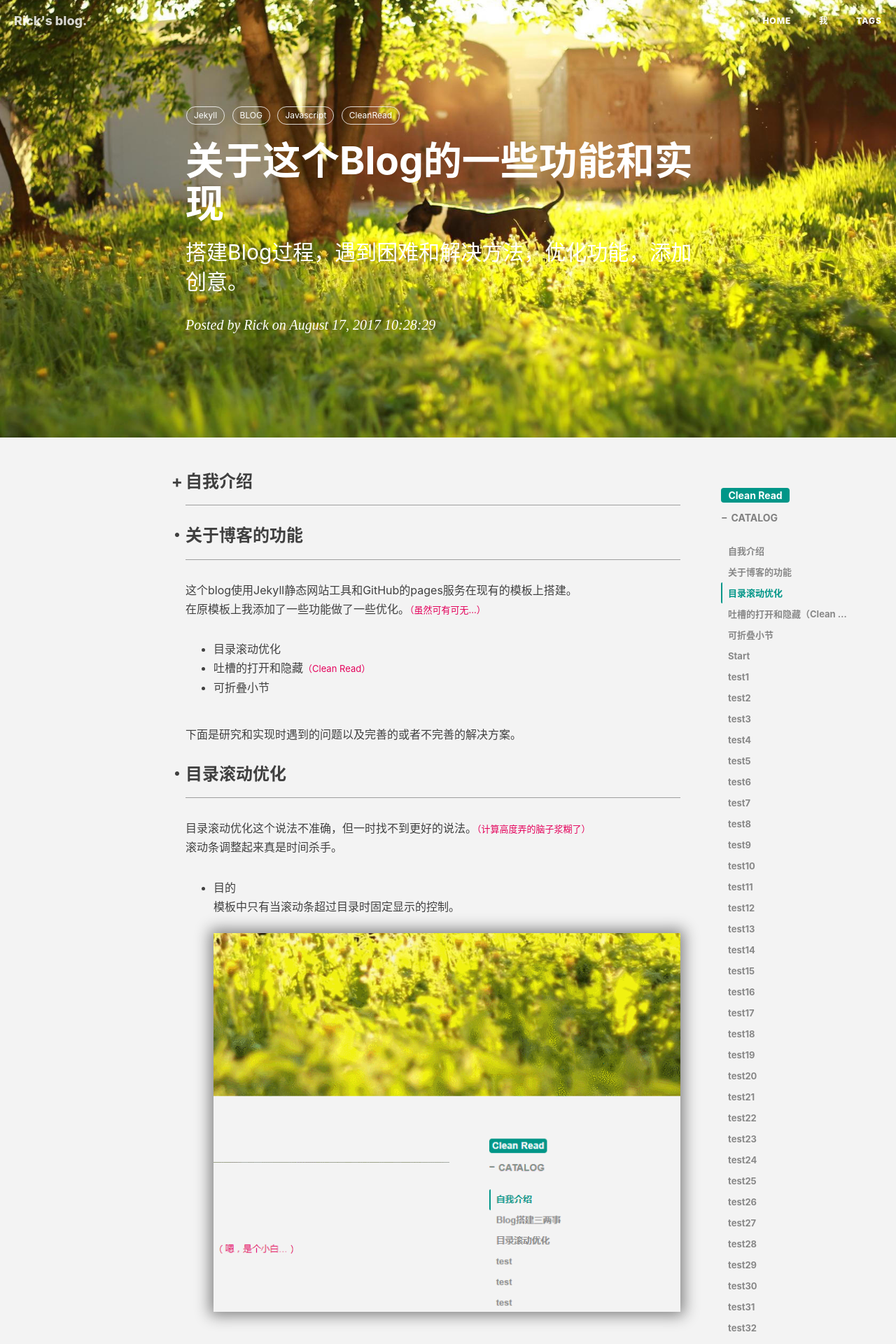
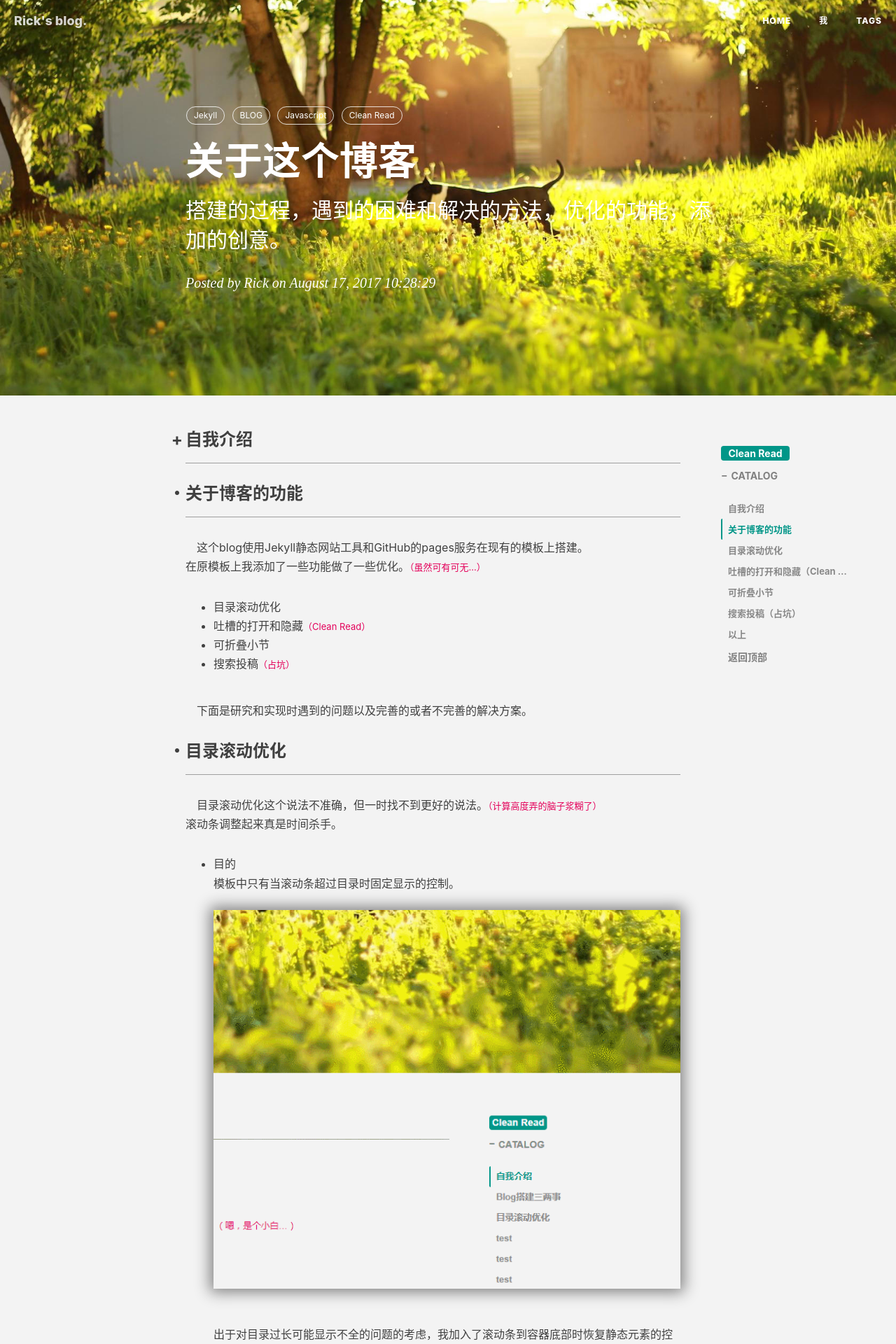
Before and after one commit to zfanli/zfanli.github.io, a Jekyll site: the page built from _posts/2017-08-17-this-blog.md, in a window 1280 px wide. Shown: the top 1920 px of the page at 70% size. Built offline with Jekyll 4.4.1, drawn with Linux system fonts in a browser that asks for light colours; nearby versions of some CDN libraries; comment, search, counter and statistics services are not loaded; some of the changed text lies outside the part shown.

Commit message:
[v1.3]少量优化+新post

````diff
--- a/_config.yml
+++ b/_config.yml
@@ -88,8 +88,8 @@
 # Friends
 friends: [
     {
-        title: "Hux Blog",
-        href: "http://huangxuan.me"
+        title: "我自己",
+        href: "https://critsu.github.io/"
 #    },{
 #        title: "Foo",
 #        href: "#"
--- a/_includes/footer.html
+++ b/_includes/footer.html
@@ -73,7 +73,7 @@
                 <p class="copyright text-muted">
                     Copyright &copy; {{ site.title }} {{ site.time | date: '%Y' }}
                     <br>
-                    Thanks for the author of the Theme, <a href="http://huangxuan.me" target="_blank">Hux</a>.
+                    Based on <a href="http://huangxuan.me" target="_blank">Hux's Theme</a> | Powered by <a href="http://jekyllrb.com/" target="_blank">Jekyll</a>.
                 </p>
             </div>
         </div>
@@ -206,7 +206,7 @@
     /*
      * Doc: https://github.com/davist11/jQuery-One-Page-Nav
      * Fork by Hux to support padding
-     */
+    */
     async("{{ '/js/jquery.nav.js' | prepend: site.baseurl }}", function () {
         $('.catalog-body').onePageNav({
             currentClass: "active",
--- a/_layouts/post.html
+++ b/_layouts/post.html
@@ -97,7 +97,7 @@
                 <div class="fixed mobile-device">
                     <a href="#" class="cleanRead"></a>
                     <hr>
-                    <a href="#top">TOP</a>
+                    <a href="#top" class="catalog-footer">TOP</a>
                 </div>
             {% endif %}
 
--- a/_posts/2017-08-17-this-blog.md
+++ b/_posts/2017-08-17-this-blog.md
@@ -1,7 +1,7 @@
 ---
 layout:     post
-title:      "关于这个Blog的一些功能和实现"
-subtitle:   "搭建Blog过程，遇到困难和解决方法，优化功能，添加创意。"
+title:      "关于这个博客"
+subtitle:   "搭建的过程，遇到的困难和解决的方法，优化的功能，添加的创意。"
 date:       2017-8-17 10:28:29
 author:     "Rick"
 header-img: "img/post-bg/sunshine-dog.jpg"
@@ -10,7 +10,7 @@
     - Jekyll
     - BLOG
     - Javascript
-    - CleanRead
+    - Clean Read
 ---
 
 ### 自我介绍<hide>
@@ -42,6 +42,7 @@
 * 目录滚动优化
 * 吐槽的打开和隐藏（Clean Read）
 * 可折叠小节
+* 搜索投稿（占坑）
 
 下面是研究和实现时遇到的问题以及完善的或者不完善的解决方案。
 
@@ -58,34 +59,35 @@
 * 方法
  ``页面高度 - 目录高度 - footer高度 - 评论框高度 = 目录解除固定的坐标点``
 这个点还要减去fix时的margin值41才是最终判定的点。
-当前滚动条经过这个点的时候出发固定和接触固定的动作。（这个点找了好久才确定..）
-（最终版没有图片上切换固定时抖动的效果，因为那时还没发现要减去fix的margin值...）
+当前滚动条经过这个点的时候触发固定和接触固定的动作。（这个点找了好久才确定..）
+（最终版修复了上面图片中固定解除时抖动的情况，因为那时还没发现要减去fix的margin值...）
 下面做了五十个测试的标题，可以尝试拉滚动条看看效果。
 ```javascript
-                var $window = $(window),
-                    currentTop = $window.scrollTop(),
-                    $catalog = $('.side-catalog'),
-                    catalogHeight = $catalog.outerHeight(),
-                    footerHeight = $("footer").outerHeight(),
-                    subtractHeight = $(".comment").outerHeight(),            // subtract the comment area height
-                    catalogTop = $(document).height() - catalogHeight - footerHeight - subtractHeight,
-                    temp;
-                $catalog.show();
-                if (currentTop >= (catalogTop + 41)) {
-                    $catalog.removeClass('fixed');
-                    temp = catalogTop - $(".post-container").offset().top;
-                    $catalog.css("top", temp);
-                } else if (currentTop < (bannerHeight + 41)) {
-                    $catalog.removeClass('fixed');
-                    $catalog.removeAttr("style");
-                } else {
-                    $catalog.addClass('fixed');
-                    $catalog.removeAttr("style");
-                }
+    var $window = $(window),
+        currentTop = $window.scrollTop(),
+        $catalog = $('.side-catalog'),
+        catalogHeight = $catalog.outerHeight(),
+        footerHeight = $("footer").outerHeight(),
+        subtractHeight = $(".comment").outerHeight(),            // subtract the comment area height
+        catalogTop = $(document).height() - catalogHeight - footerHeight - subtractHeight,
+        temp;
+    $catalog.show();
+    if (currentTop >= (catalogTop + 41)) {
+        $catalog.removeClass('fixed');
+        temp = catalogTop - $(".post-container").offset().top;
+        $catalog.css("top", temp);
+    } else if (currentTop < (bannerHeight + 41)) {
+        $catalog.removeClass('fixed');
+        $catalog.removeAttr("style");
+    } else {
+        $catalog.addClass('fixed');
+        $catalog.removeAttr("style");
+    }
 ```
 
 
 ### 吐槽的打开和隐藏（Clean Read）
+***
 其实是个可有可无的功能。
 
 * 目的
@@ -97,6 +99,7 @@
 隐藏后再次点击就会再次显示出来。
 
 ### 可折叠小节
+***
 还是一个可有可无的功能，我觉得会让体验好一点吧。
 * 目的
 没有，就是觉得应该折叠一下。
@@ -108,75 +111,28 @@
 查找到的元素在对象标签的click触发时收起或者扩展。
 查找操作的元素：
 ~~~javascript
-        var getTarget = function (node) {
-                var result = [];
-                tagName = node.next().prop('tagName').toLowerCase();
-                $temp = node.next();
-                while (!hName.includes(tagName)) {
-                    if ("hr" !== tagName) {
-                        result.push($temp);
-                    } else {
-                        if ("end-flg" === $temp.attr("id"))
-                        break;
-                    }
-                    $temp = $temp.next();
-                    tagName = $temp.prop('tagName').toLowerCase();
+    var getTarget = function (node) {
+            var result = [];
+            tagName = node.next().prop('tagName').toLowerCase();
+            $temp = node.next();
+            while (!hName.includes(tagName)) {
+                if ("hr" !== tagName) {
+                    result.push($temp);
+                } else {
+                    if ("end-flg" === $temp.attr("id"))
+                    break;
                 }
-                return result;
-            };
+                $temp = $temp.next();
+                tagName = $temp.prop('tagName').toLowerCase();
+            }
+            return result;
+        };
 ~~~
 * 目录支持
 目录点击到折叠的标题时会自动展开。
 
-### Start
-### test1
-### test2
-### test3
-### test4
-### test5
-### test6
-### test7
-### test8
-### test9
-### test10
-### test11
-### test12
-### test13
-### test14
-### test15
-### test16
-### test17
-### test18
-### test19
-### test20
-### test21
-### test22
-### test23
-### test24
-### test25
-### test26
-### test27
-### test28
-### test29
-### test30
-### test31
-### test32
-### test33
-### test34
-### test35
-### test36
-### test37
-### test38
-### test39
-### test40
-### test41
-### test42
-### test43
-### test44
-### test45
-### test46
-### test47
-### test48
-### test49
-### test50
-### End
+### 搜索投稿（占坑）
+***
+并没完成。（也没开始）
+
+### 以上
--- a/css/critsu.css
+++ b/css/critsu.css
@@ -1429,3 +1429,7 @@
         margin-left: 1em!important;
     }
 }
+
+.post-container p {
+    text-indent: 1em;
+}
````
Also changed, not shown: other parts of _includes/footer.html (+41 -1 lines), _posts/2017-08-17-ide-idea.md (added, +42 -0 lines).
